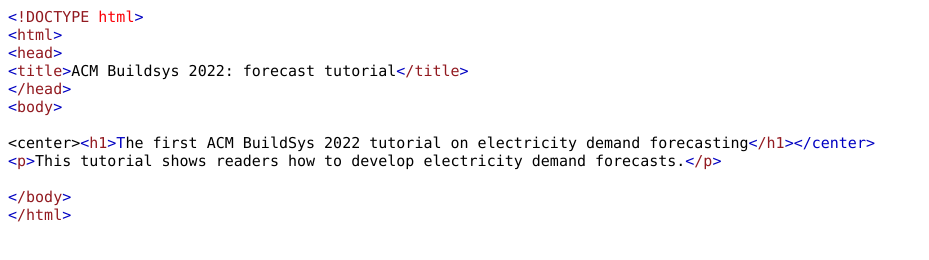
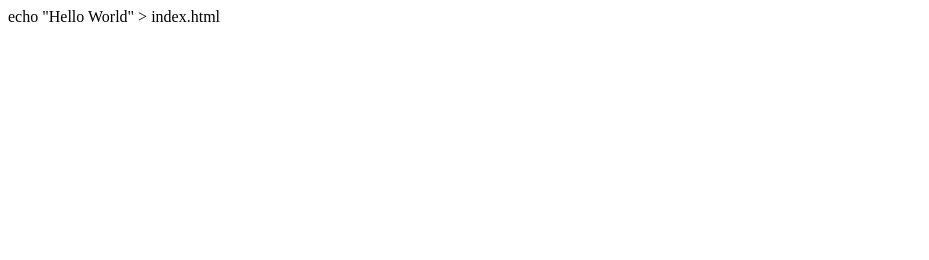
Before and after one commit to hussainkazmi/hussainkazmi.github.io, a plain HTML site: page index.html in a window 1280 px wide. Shown: the whole page, without its empty margins (0-929 px from the left). Drawn offline with Linux system fonts and the light colour scheme.

Commit message:
Updated index

```diff
--- a/index.html
+++ b/index.html
@@ -1,34 +1 @@
-<!DOCTYPE html PUBLIC "-//W3C//DTD HTML 4.01//EN" "http://www.w3.org/TR/html4/strict.dtd">
-<html>
-<head>
-  <meta http-equiv="Content-Type" content="text/html; charset=utf-8">
-  <meta http-equiv="Content-Style-Type" content="text/css">
-  <title></title>
-  <meta name="Generator" content="Cocoa HTML Writer">
-  <meta name="CocoaVersion" content="1671.6">
-  <style type="text/css">
-    p.p1 {margin: 0.0px 0.0px 0.0px 0.0px; line-height: 18.0px; font: 15.0px Menlo; color: #921a20; -webkit-text-stroke: #921a20}
-    p.p2 {margin: 0.0px 0.0px 0.0px 0.0px; line-height: 18.0px; font: 15.0px Menlo; color: #000000; -webkit-text-stroke: #000000}
-    p.p3 {margin: 0.0px 0.0px 0.0px 0.0px; line-height: 18.0px; font: 15.0px Menlo; color: #000000; -webkit-text-stroke: #000000; min-height: 18.0px}
-    span.s1 {font-kerning: none; color: #0000c2; -webkit-text-stroke: 0px #0000c2}
-    span.s2 {font-kerning: none}
-    span.s3 {font-kerning: none; color: #fb0007; -webkit-text-stroke: 0px #fb0007}
-    span.s4 {font-kerning: none; color: #921a20; -webkit-text-stroke: 0px #921a20}
-    span.s5 {font-kerning: none; background-color: #ffffff}
-  </style>
-</head>
-<body>
-<p class="p1"><span class="s1">&lt;</span><span class="s2">!DOCTYPE</span><span class="s3"> html</span><span class="s1">&gt;</span></p>
-<p class="p1"><span class="s1">&lt;</span><span class="s2">html</span><span class="s1">&gt;</span></p>
-<p class="p1"><span class="s1">&lt;</span><span class="s2">head</span><span class="s1">&gt;</span></p>
-<p class="p2"><span class="s1">&lt;</span><span class="s4">title</span><span class="s1">&gt;</span><span class="s5">ACM Buildsys 2022: forecast tutorial</span><span class="s1">&lt;</span><span class="s4">/title</span><span class="s1">&gt;</span></p>
-<p class="p1"><span class="s1">&lt;</span><span class="s2">/head</span><span class="s1">&gt;</span></p>
-<p class="p1"><span class="s1">&lt;</span><span class="s2">body</span><span class="s1">&gt;</span></p>
-<p class="p3"><span class="s2"></span><br></p>
-<p class="p2"><span class="s2">&lt;center&gt;</span><span class="s1">&lt;</span><span class="s4">h1</span><span class="s1">&gt;T</span><span class="s5">he first ACM BuildSys 2022 tutorial on electricity demand forecasting</span><span class="s1">&lt;</span><span class="s4">/h1</span><span class="s1">&gt;&lt;/center&gt;</span></p>
-<p class="p2"><span class="s1">&lt;</span><span class="s4">p</span><span class="s1">&gt;</span><span class="s5">This tutorial shows readers how to develop electricity demand forecasts.</span><span class="s1">&lt;</span><span class="s4">/p</span><span class="s1">&gt;</span></p>
-<p class="p3"><span class="s2"></span><br></p>
-<p class="p1"><span class="s1">&lt;</span><span class="s2">/body</span><span class="s1">&gt;</span></p>
-<p class="p1"><span class="s1">&lt;</span><span class="s2">/html</span><span class="s1">&gt;</span></p>
-</body>
-</html>
+echo "Hello World" > index.html
```
